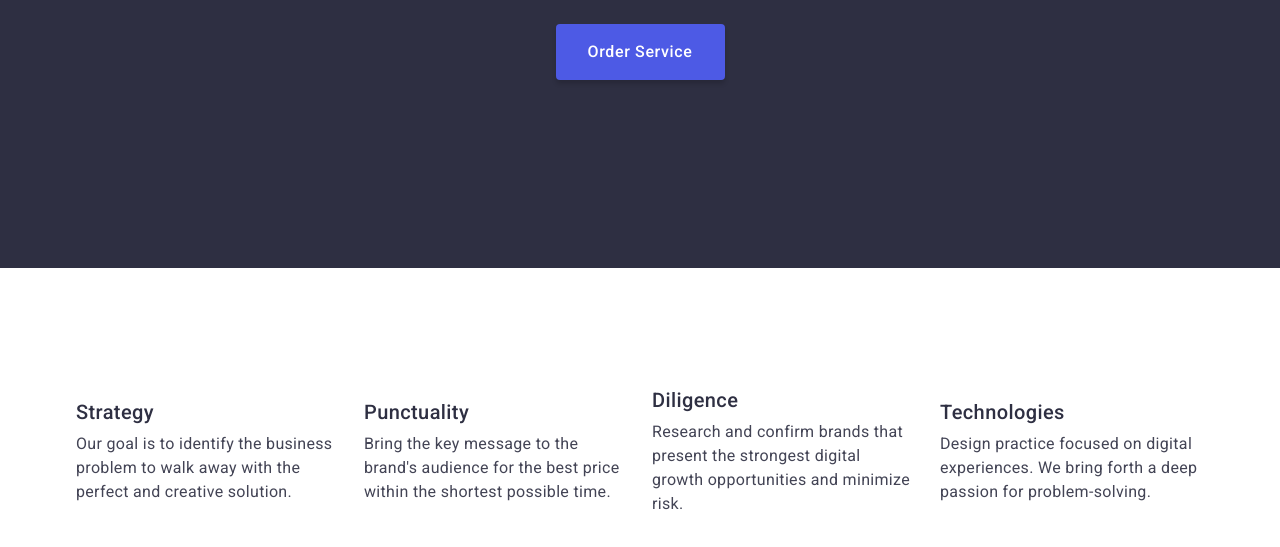
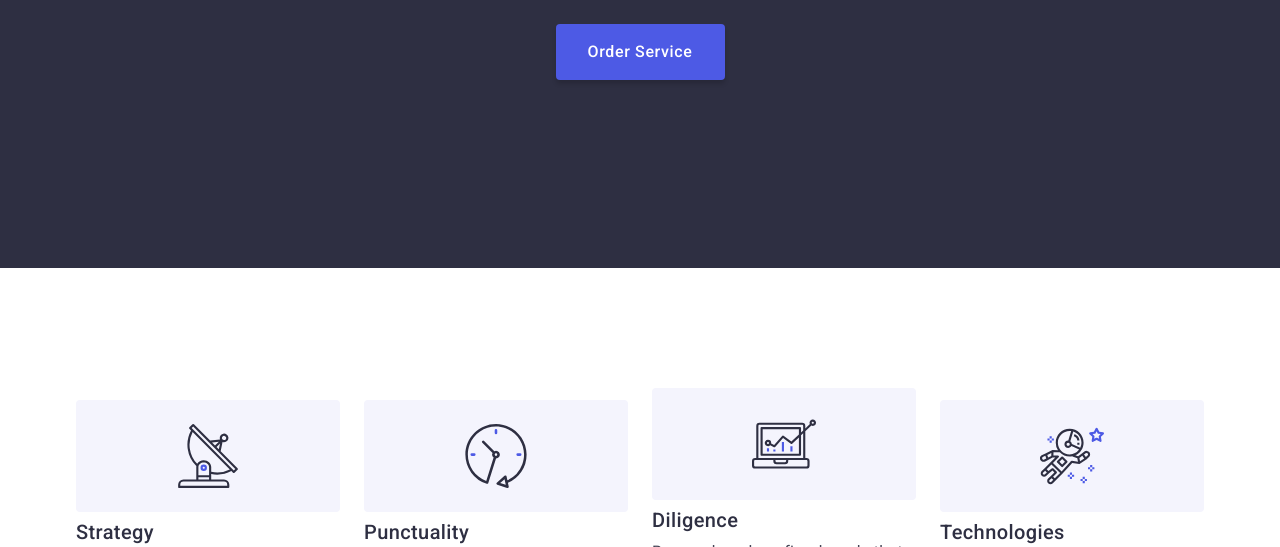
Before and after one commit to Max-Arslanov/goit-markup-hw-04, a plain HTML site: page index.html in a window 1280 px wide. Shown: the part 405-952 px from the top of the page. Drawn offline with nearby package versions, Linux system fonts and the light colour scheme.

Commit message:
Icons added

```diff
--- a/css/styles.css
+++ b/css/styles.css
@@ -189,6 +189,20 @@ header {
   color: var(--subtitle-text);
 
   /* SLATE */
+}
+
+.benefits-icon {
+  background-color: var(--light-backround);
+  border-radius: 4px;
+  display: flex;
+  padding: 24px 0 24px 0;
+  margin-bottom: 8px;
+}
+.icon-benefit {
+  margin-left: auto;
+  margin-right: auto;
+  margin-top: 24 px;
+  margin-bottom: 24 px;
 }
 
 .services {
--- a/index.html
+++ b/index.html
@@ -74,6 +74,11 @@
           <!-- We need to keep the headline hierarchy, so I use this hidden H2. Later on, we will disclose it to search engines using CSS. -->
           <ul class="benefits-list list header-container">
             <li class="benefits-item">
+              <div class="benefits-icon">
+                <svg class="icon-benefit" width="64px" height="64px">
+                  <use href="./images/icons.svg#icon-antenna"></use>
+                </svg>
+              </div>
               <h3 class="benefits-name">Strategy</h3>
               <p class="benefits-description">
                 Our goal is to identify the business problem to walk away with
@@ -81,6 +86,11 @@
               </p>
             </li>
             <li class="benefits-item">
+              <div class="benefits-icon">
+                <svg class="icon-benefit" width="64px" height="64px">
+                  <use href="./images/icons.svg#icon-clock"></use>
+                </svg>
+              </div>
               <h3 class="benefits-name">Punctuality</h3>
               <p class="benefits-description">
                 Bring the key message to the brand's audience for the best price
@@ -88,6 +98,11 @@
               </p>
             </li>
             <li class="benefits-item">
+              <div class="benefits-icon">
+                <svg class="icon-benefit" width="64px" height="64px">
+                  <use href="./images/icons.svg#icon-diagram"></use>
+                </svg>
+              </div>
               <h3 class="benefits-name">Diligence</h3>
               <p class="benefits-description">
                 Research and confirm brands that present the strongest digital
@@ -95,6 +110,11 @@
               </p>
             </li>
             <li class="benefits-item">
+              <div class="benefits-icon">
+                <svg class="icon-benefit" width="64px" height="64px">
+                  <use href="./images/icons.svg#icon-astronaut"></use>
+                </svg>
+              </div>
               <h3 class="benefits-name">Technologies</h3>
               <p class="benefits-description">
                 Design practice focused on digital experiences. We bring forth a
```
Also changed, not shown: images/icons.svg (added), images/symbol-defs.svg (added).
